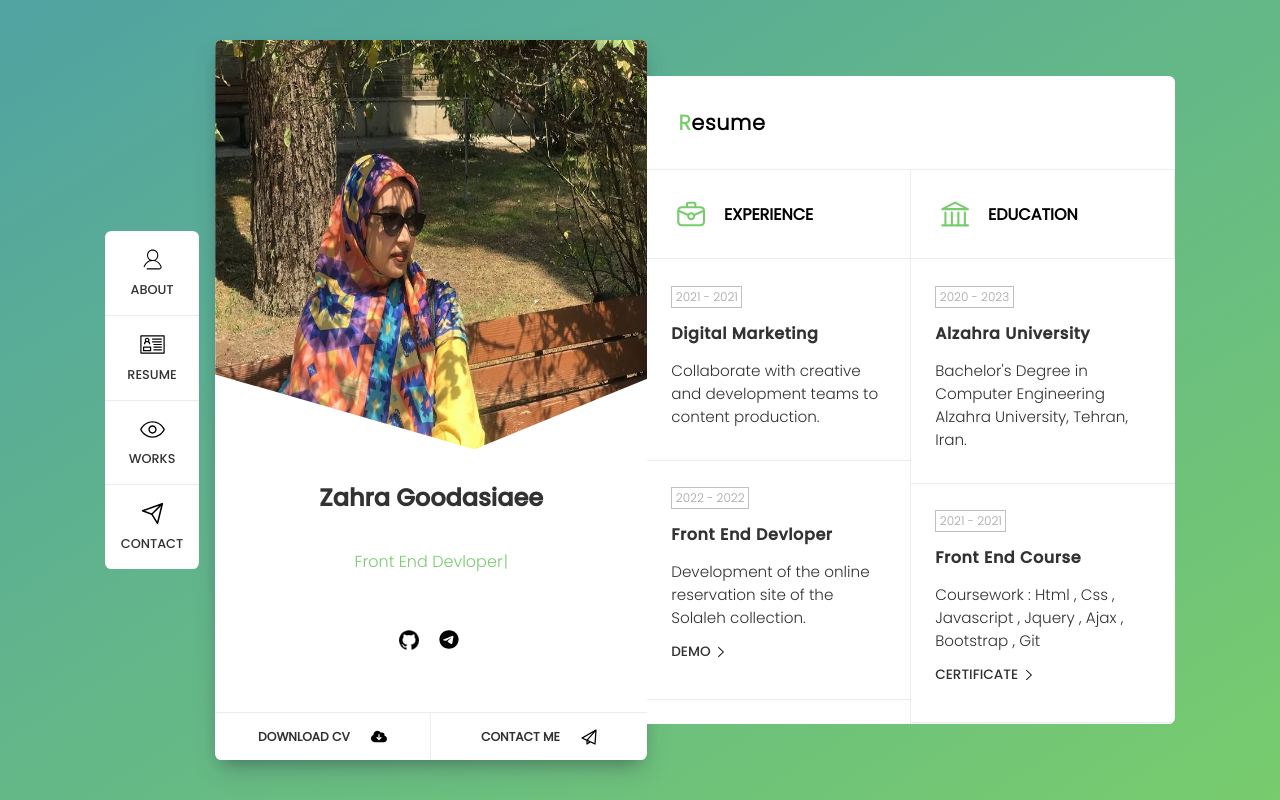
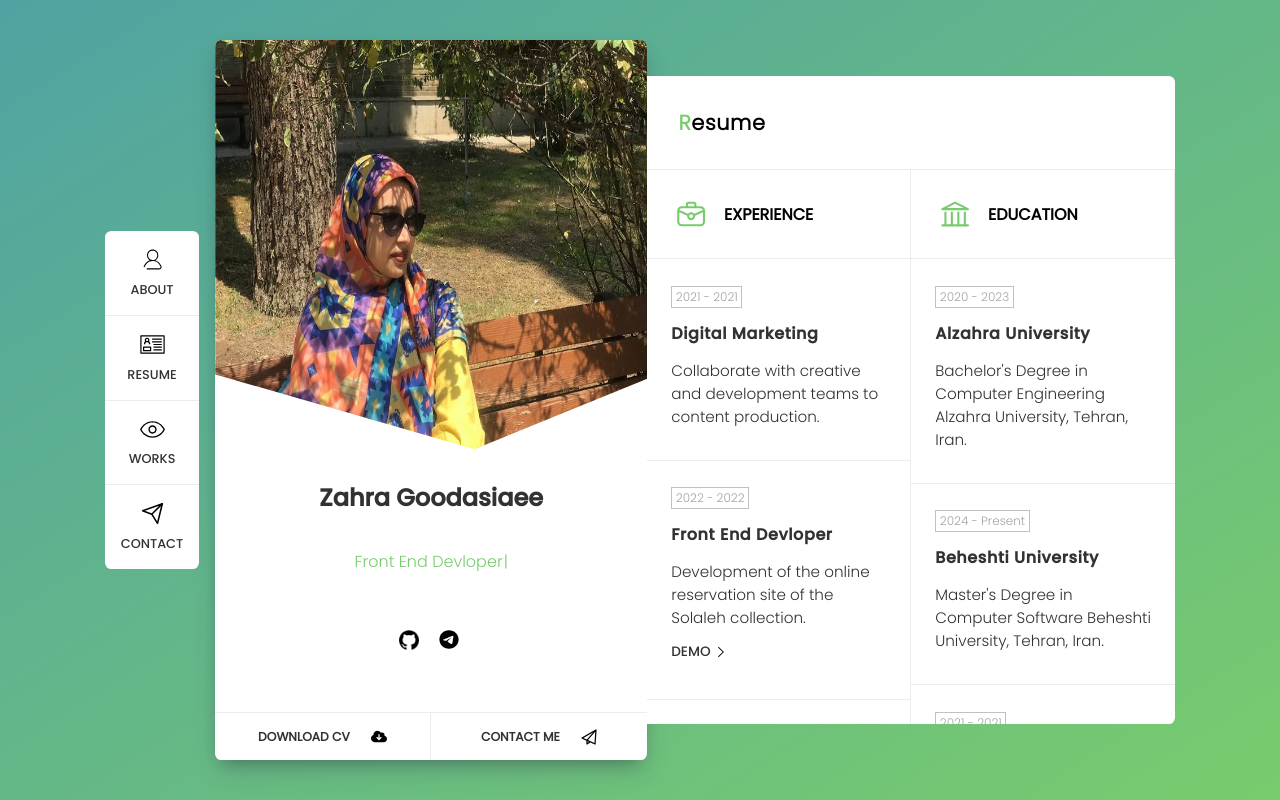
Before and after one commit to zgasiaee/portfolio, a React (Create React App) app: page /resume in a window 1280 px wide. Built offline with nearby package versions, Linux system fonts and the light colour scheme.

Commit message:
change tyam time

```diff
--- a/src/component/about/About.js
+++ b/src/component/about/About.js
@@ -8,6 +8,9 @@ import quoteDown from '../../assets/img/quote-down.svg'
 import quoteUp from '../../assets/img/quote-up.svg'
 
 const About = () => {
+  const date = new Date()
+  let age = date.getFullYear() - 2002
+
   return (
     <div className={styles.aboutContainer}>
       <h2 className={styles.title}>
@@ -27,7 +30,7 @@ const About = () => {
         <div className={styles.textBox}>
           <div className={styles.item}>
             <span className={styles.question}>Age :</span>
-            <span className={styles.answer}>22</span>
+            <span className={styles.answer}>{age}</span>
           </div>
           <div className={styles.item}>
             <span className={styles.question}>Address :</span>
--- a/src/component/resume/Resume.js
+++ b/src/component/resume/Resume.js
@@ -78,7 +78,7 @@ const Resume = () => {
               </div>
             </div>
             <div className={styles.textItem}>
-              <span className={styles.year}>2023 - 2024</span>
+              <span className={styles.year}>2023 - Present</span>
               <h4 className={styles.textTitle}>React Devloper</h4>
               <p className={styles.text}>
                 Development of menus with different functionalities for comprehensive ERP system of tyam software.
@@ -97,6 +97,14 @@ const Resume = () => {
               <h4 className={styles.textTitle}>Alzahra University</h4>
               <p className={styles.text}>
                 Bachelor's Degree in Computer Engineering Alzahra University,
+                Tehran, Iran.
+              </p>
+            </div>
+            <div className={styles.textItem}>
+              <span className={styles.year}>2024 - Present</span>
+              <h4 className={styles.textTitle}>Beheshti University</h4>
+              <p className={styles.text}>
+                Master's Degree in Computer Software Beheshti University,
                 Tehran, Iran.
               </p>
             </div>
```
Also changed, not shown: 1 other file (tests, documents, lock files or other folders).
